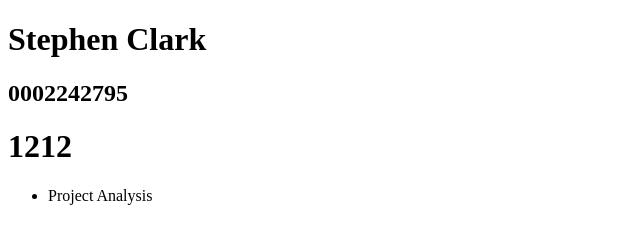
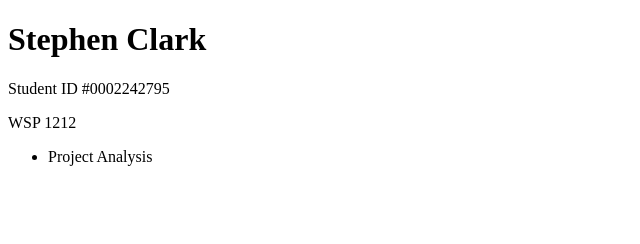
Before and after one commit to steveclark2013/wsp-1212, a plain HTML site: page wsp_portal.html in a window 1280 px wide. Shown: the whole page, without its empty margins (0-640 px from the left). Drawn offline with Linux system fonts and the light colour scheme.

Commit message:
added portal page

```diff
--- a/activities/wsp_portal.html
+++ b/wsp_portal.html
@@ -4,8 +4,8 @@
 </head>
 <body>
 	<h1> Stephen Clark </h1>
-		<h2>0002242795</h2>
-	<h1> 1212 </h1>
+		<p>Student ID #0002242795</p>
+		<p>WSP 1212 </p>
 		<ul>
 			<li>Project Analysis</li>
 		</ul>
```
